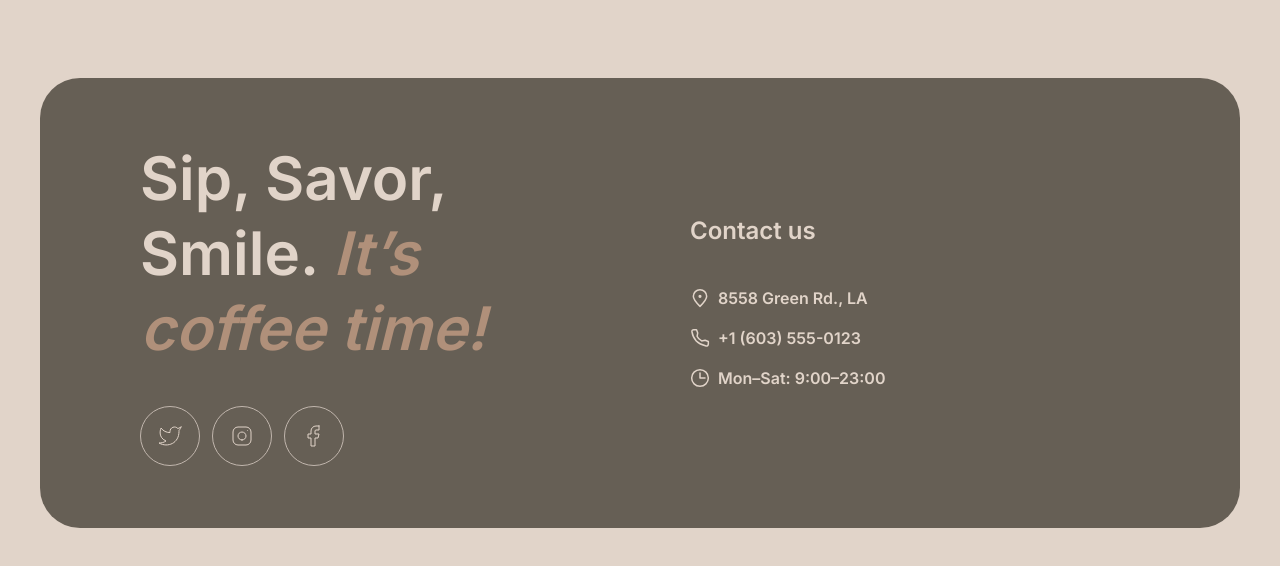
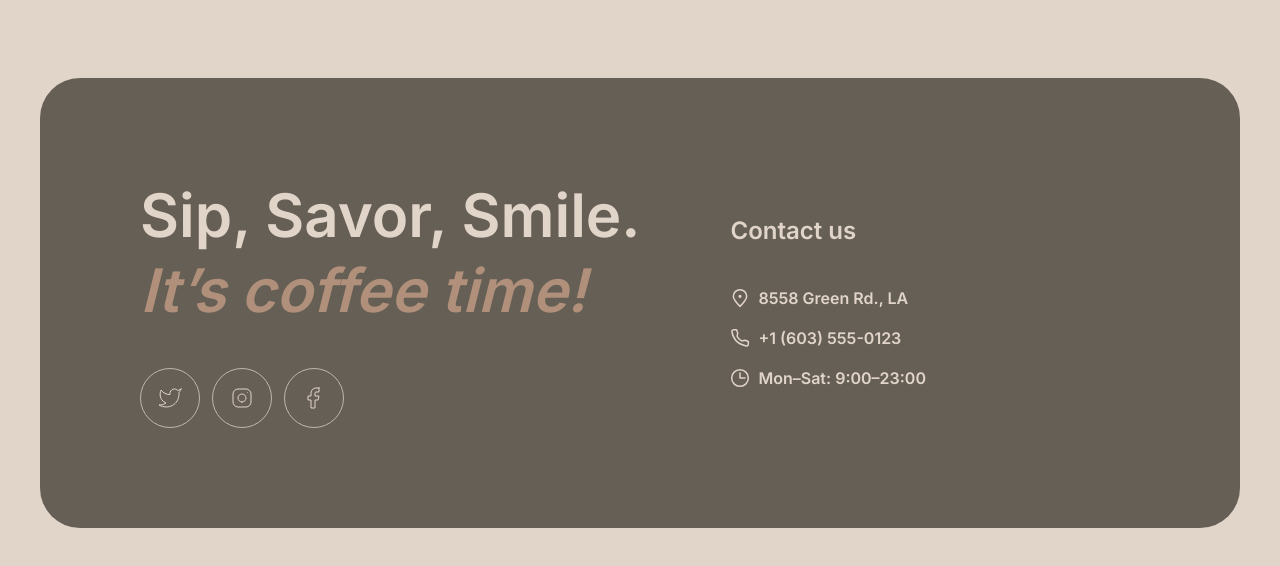
Before and after one commit to andrewfroze/rsschool-landing-page, a website built with Vite: page index.html in a window 1280 px wide. Shown: the part 3872-4438 px from the top of the page. Built offline with nearby package versions, Linux system fonts and the light colour scheme.

Commit message:
style: fix contacts scaling

```diff
--- a/src/styles/main.scss
+++ b/src/styles/main.scss
@@ -883,37 +883,71 @@ body {
   display: flex;
   justify-content: center;
   align-items: center;
+
   width: 100%;
   max-width: none;
-  height: 450px;
-  padding: 0 40px;
+  height: auto;
+
+  padding-inline: clamp(
+    16px,
+    calc(16px + (100vw - 380px) * 0.0738),
+    40px
+  );
+
   margin-top: 100px;
 
   &__container {
     display: flex;
-    justify-content: center;
     align-items: center;
-    gap: 100px;
+    flex-wrap: wrap;
+
+    gap: clamp(
+      40px,
+      calc(40px + (100vw - 780px) * 0.1),
+      100px
+    );
+
     width: 100%;
     max-width: 1360px;
-    height: 450px;
-    padding: 100px;
+    min-height: 450px;
+    height: auto;
+
+    padding-block: clamp(
+      60px,
+      calc(60px + (100vw - 380px) * 0.106),
+      100px
+    );
+
+    padding-inline: clamp(
+      16px,
+      calc(16px + (100vw - 380px) * 0.116),
+      100px
+    );
+
     background-color: var(--theme-background-container);
     border-radius: 40px;
   }
 
+  &__offer,
+  &__info {
+    flex: 0 1 fit-content;
+    width: fit-content;
+    max-width: 100%;
+  }
+
   &__offer {
     display: flex;
-    flex: 1;
     flex-direction: column;
     justify-content: center;
     align-items: flex-start;
     gap: 40px;
-    width: 530px;
   }
 
   &__title {
+    display: flex;
+    flex-direction: column;
     width: 100%;
+    max-width: 560px;
     margin: 0;
     color: var(--theme-text-inverse);
   }
@@ -922,10 +956,13 @@ body {
     display: flex;
     align-items: center;
     gap: 12px;
+
+    width: fit-content;
   }
 
   &__social {
     display: flex;
+    flex: 0 0 60px;
     justify-content: center;
     align-items: center;
     width: 60px;
@@ -956,18 +993,19 @@ body {
 
   &__info {
     display: flex;
-    flex: 1;
     flex-direction: column;
     justify-content: center;
     align-items: flex-start;
     gap: 40px;
-    width: 530px;
   }
 
   &__info-title {
-    width: 100%;
+    width: fit-content;
     margin: 0;
+
     color: var(--theme-text-inverse);
+
+    white-space: nowrap;
   }
 
   &__list {
@@ -975,13 +1013,19 @@ body {
     flex-direction: column;
     align-items: flex-start;
     gap: 16px;
+
+    width: fit-content;
   }
 
   &__link {
     position: relative;
+
     display: flex;
     align-items: flex-start;
     gap: 8px;
+
+    width: fit-content;
+
     color: var(--theme-text-inverse);
     font-family: "Inter";
     font-size: 16px;
@@ -989,11 +1033,14 @@ body {
     line-height: 150%;
     text-decoration: none;
 
+    white-space: nowrap;
+
     &-icon {
       display: flex;
       flex-shrink: 0;
       justify-content: center;
       align-items: center;
+
       width: 20px;
       height: 24px;
 
```
